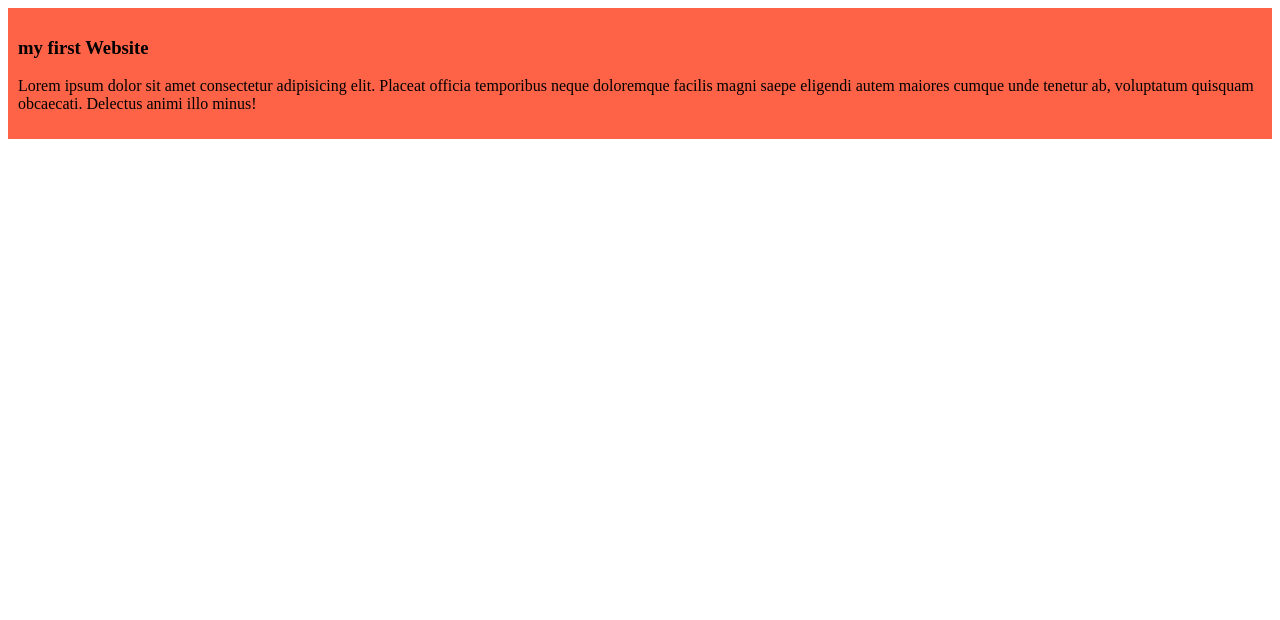
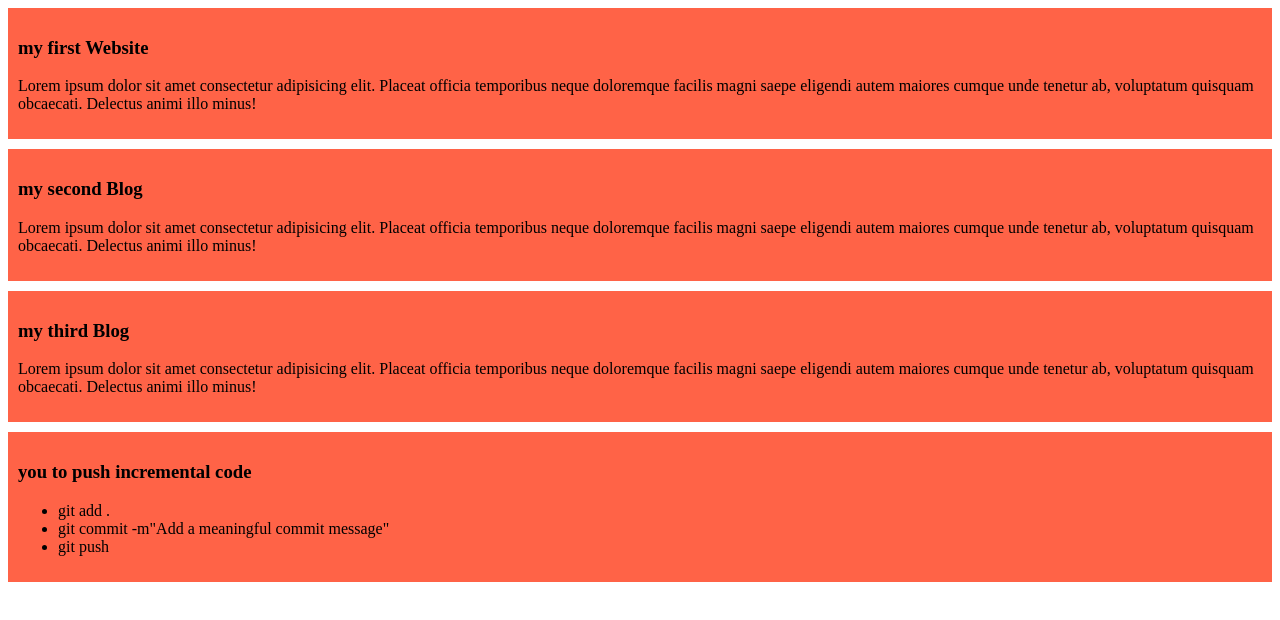
Before and after one commit to KhMansura/my-simple-website, a plain HTML site: page index.html in a window 1280 px wide. Drawn offline with Linux system fonts and the light colour scheme.

Commit message:
added a list to push code

```diff
--- a/index.html
+++ b/index.html
@@ -12,6 +12,24 @@
         <h3>my first Website</h3>
         <p>Lorem ipsum dolor sit amet consectetur adipisicing elit. Placeat officia temporibus neque doloremque facilis magni saepe eligendi autem maiores cumque unde tenetur ab, voluptatum quisquam obcaecati. Delectus animi illo minus!</p>
     </div>
+    <div>
+        <h3>my second Blog</h3>
+        <p>Lorem ipsum dolor sit amet consectetur adipisicing elit. Placeat officia temporibus neque doloremque facilis magni saepe eligendi autem maiores cumque unde tenetur ab, voluptatum quisquam obcaecati. Delectus animi illo minus!</p>
+    </div>
+    <div>
+        <h3>my third Blog</h3>
+        <p>Lorem ipsum dolor sit amet consectetur adipisicing elit. Placeat officia temporibus neque doloremque facilis magni saepe eligendi autem maiores cumque unde tenetur ab, voluptatum quisquam obcaecati. Delectus animi illo minus!</p>
+    </div>
+    <div>
+    <h3>you to push incremental code</h3>
+    <ul>
+        <li>git add .</li>
+        <li>git commit -m"Add a meaningful commit message"</li>
+        <li>git push</li>
+</div>
+
+
+    </ul>
 
 
 </body>
```
